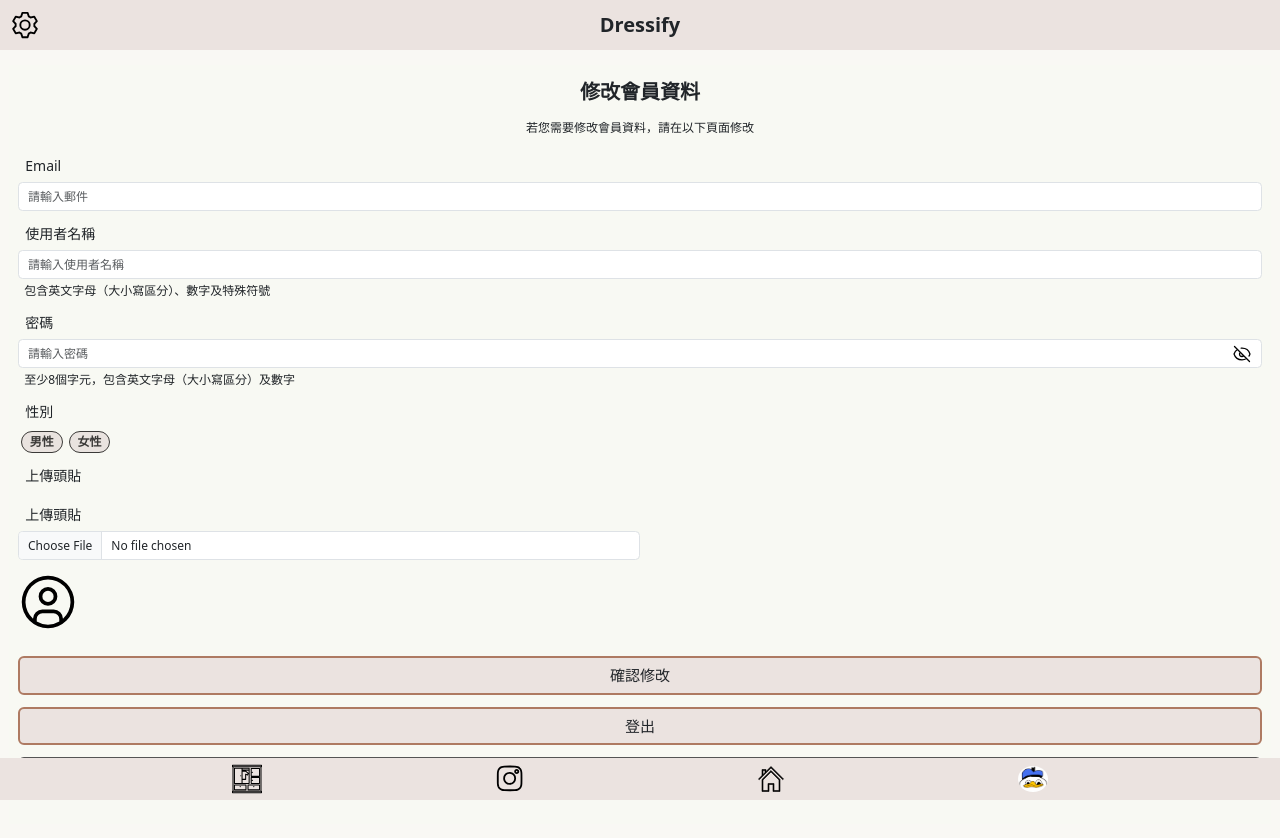
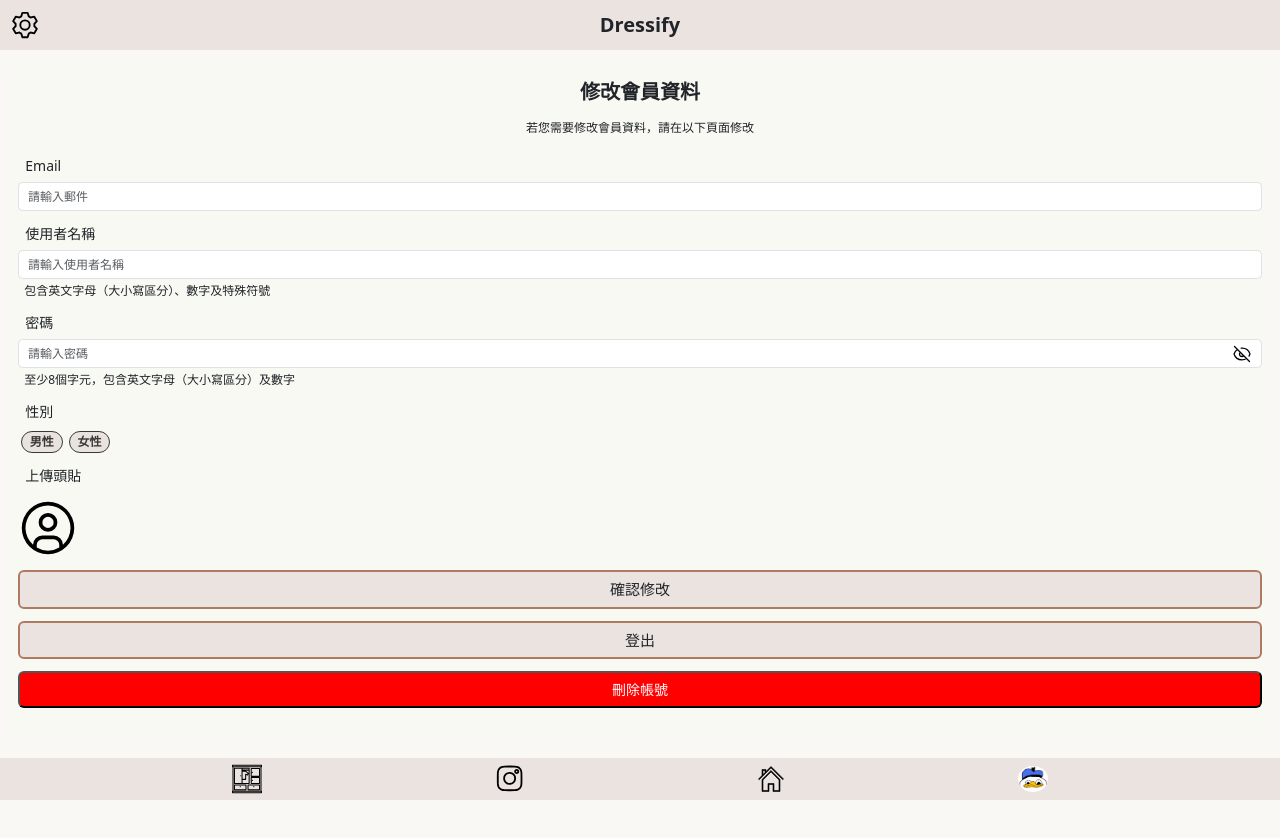
Before and after one commit to daymareHuang/ClothesMatch_Web, a React (Vite) app: page /Modification in a window 1280 px wide. Shown: the top 838 px of the page. After the commit the page ends 800 px from the top, so only its background shows below. Built offline with nearby package versions, Linux system fonts and the light colour scheme.

Commit message:
更新上傳頭像功能

```diff
--- a/src/pages/userinfo/AvatarUpload.jsx
+++ b/src/pages/userinfo/AvatarUpload.jsx
@@ -8,116 +8,123 @@
 // cmd npm install react-bootstrap bootstrap react-cropper cropperjs
 
 function AvatarUpload() {
-    const [image, setImage] = useState(null);  // 儲存上傳圖片的連結
-    const [croppedImage, setCroppedImage] = useState(null);  // 儲存裁剪後圖片的連結
-    const [showModal, setShowModal] = useState(false);  // 控制視窗開啟及關閉
-    const cropperRef = useRef(null);  // 引用 Cropper
+    const [showUploadModal, setShowUploadModal] = useState(false);
+    const [showEditModal, setShowEditModal] = useState(false);
+    const [image, setImage] = useState(null); // 儲存使用者上傳的照片
+    const [croppedImage, setCroppedImage] = useState(null); // 儲存已編輯的圖片
+    const cropperRef = useRef(null);
 
-    // 圖片上傳
-    const handleImageChange = (e) => {
-        const file = e.target.files[0];
+    // Toggle upload modal visibility
+    const handleShowUploadModal = () => setShowUploadModal(true);
+    const handleCloseUploadModal = () => setShowUploadModal(false);
+
+    // Toggle edit modal visibility
+    const handleShowEditModal = () => setShowEditModal(true);
+    const handleCloseEditModal = () => setShowEditModal(false);
+
+    // Handle image upload
+    const handleImageChange = (event) => {
+        const file = event.target.files[0];
         if (file) {
             const reader = new FileReader();
-            reader.onload = () => {
-                setImage(reader.result);  // 設置上傳圖片的連結
-                setCroppedImage(null);  // 清除裁剪後的圖片
+            reader.onloadend = () => {
+                setImage(reader.result);
+                handleCloseUploadModal(); // 上傳圖片後關閉上傳的對話視窗
+                handleShowEditModal(); // 上傳圖片後開啟編輯視窗
             };
             reader.readAsDataURL(file);
         }
     };
 
-    // 即時更新預覽
+    // Handle crop button click
     const handleCrop = () => {
-        if (cropperRef.current) {
-            const cropperInstance = cropperRef.current.cropper;
-            if (cropperInstance) {
-                const croppedCanvas = cropperInstance.getCroppedCanvas();
-                if (croppedCanvas) {
-                    const croppedDataUrl = croppedCanvas.toDataURL();
-                    setCroppedImage(croppedDataUrl);
-                }
-            }
+        const cropper = cropperRef.current?.cropper;
+        if (cropper) {
+            setCroppedImage(cropper.getCroppedCanvas().toDataURL());
+            handleCloseEditModal(); // 編輯後關閉視窗
         }
-        // 關閉視窗
-        setShowModal(false);
+    };
+
+    // Handle avatar click (show upload or edit modal based on image existence)
+    const handleAvatarClick = () => {
+        if (image) {
+            handleShowEditModal(); // If image exists, show edit modal
+        } else {
+            handleShowUploadModal(); // If no image, show upload modal
+        }
+    };
+
+    // Handle back to upload modal
+    const handleBackToUpload = () => {
+        setShowEditModal(false); // Close the edit modal
+        setImage(null); // Reset the uploaded image (to allow re-uploading)
+        setCroppedImage(null); // Reset the cropped image (to allow new crop)
+        handleShowUploadModal(); // Open upload modal again
     };
 
     return (
         <div>
-            <div className="mt-3">
-                <label htmlFor="userAvatar" className="form-label">&nbsp;&nbsp;上傳頭貼</label>
-                <input
-                    type="file"
-                    className="form-control align-content-center w-50"
-                    id="userAvatar"
-                    accept="image/*"
-                    onChange={handleImageChange}
+            {/* Avatar Image */}
+            <div className="avatar-container mt-2" onClick={handleAvatarClick}>
+                <img
+                    src={croppedImage || image || "../src/assets/img/icon/avatar.svg"}
+                    alt="Avatar"
+                    className="rounded-circle userImgBig"
                 />
             </div>
 
-            {/* 預覽已上傳的圖片 */}
-            <div className=" d-flex flex-column mt-3">
-                {croppedImage ? (
-                    <img
-                        src={croppedImage}  // 顯示裁剪後的圖片
-                        alt="預覽圖片"
-                        width="60px"
-                        height="60px"
-                        className="align-content-center mb-3 rounded-circle"
-                    />
-                ) : image ? (
-                    <img
-                        src={image}  // 顯示上傳的圖片
-                        alt="預覽圖片"
-                        width="60px"
-                        height="60px"
-                        className="align-content-center mb-3 rounded-circle"
-                    />
-                ) : (
-                    // 顯示預設頭像
-                    <img
-                        src="src/assets/img/icon/avatar.svg"
-                        alt="預設頭像"
-                        width="60px"
-                        height="60px"
-                        className="align-content-center mb-3 rounded-circle"
-                    />
-                )}
-
-                {/* 上傳圖片後，才會顯示圖片編輯按鈕 */}
-                {image && (
-                    <Button variant="light" style={{ backgroundColor: '#ebe3e0' }} className="btn btn-lg rounded-3 text-s w-25" onClick={() => setShowModal(true)}>
-                        編輯圖片
-                    </Button>
-                )}
-            </div>
-
-            {/* 開新modal已編輯圖片 */}
-            <Modal show={showModal} onHide={() => setShowModal(false)}>
-                <Modal.Header closeButton></Modal.Header>
-                <Modal.Body>
-                    <Cropper
-                        src={image}
-                        style={{ width: '100%', height: '400px' }} // 調整圖片顯示大小
-                        initialAspectRatio={1}
-                        aspectRatio={1}
-                        guides={false}
-                        ref={cropperRef} // 設定來源
-                        viewMode={1}  // 避免圖片超出範圍
-                        background={false} // 背景透明
-                        autoCropArea={1} // 預設保留全部範圍
-                        responsive={true} // 自適應裁剪範圍
-                        checkOrientation={true}  // 禁止圖片旋轉
+            {/* Upload Image Modal */}
+            <Modal show={showUploadModal} onHide={handleCloseUploadModal} size="lg">
+                <Modal.Header closeButton style={{
+                    backgroundColor: "#ebe3e0"
+                }}>
+                    <Modal.Title>上傳圖片</Modal.Title>
+                </Modal.Header>
+                <Modal.Body style={{
+                    backgroundColor: "#ebe3e0",
+                }}>
+                    {/* File Input for Image Upload */}
+                    <input
+                        type="file"
+                        accept="image/*"
+                        onChange={handleImageChange}
+                        className="form-control"
                     />
                 </Modal.Body>
+            </Modal>
+
+            {/* Edit (Crop) Image Modal */}
+            <Modal show={showEditModal} onHide={handleCloseEditModal} size="lg">
+                <Modal.Header closeButton style={{
+                    backgroundColor: "#ebe3e0",
+                }}>
+                    <Modal.Title>編輯圖片</Modal.Title>
+                </Modal.Header>
+                <Modal.Body style={{
+                    backgroundColor: "#ebe3e0",
+                }}>
+                    {/* Cropper Component */}
+                    {image && (
+                        <Cropper
+                            src={image}
+                            ref={cropperRef}
+                            style={{ width: '100%', height: '400px' }}
+                            aspectRatio={1} // 顯示編輯範圍為圓形
+                            guides={false}
+                        />
+                    )}
+                </Modal.Body>
                 <Modal.Footer>
+                    <Button variant="light" style={{ backgroundColor: '#ebe3e0' }} className="btn btn-lg rounded-3" onClick={handleBackToUpload}>
+                        上一步
+                    </Button>
                     <Button variant="light" style={{ backgroundColor: '#ebe3e0' }} className="btn btn-lg rounded-3" onClick={handleCrop}>
-                        確定
+                        完成
                     </Button>
                 </Modal.Footer>
             </Modal>
         </div>
-    )
+    );
 }
 
 export default AvatarUpload
--- a/src/pages/userinfo/Register.jsx
+++ b/src/pages/userinfo/Register.jsx
@@ -6,7 +6,8 @@
 import UserInfoInput from './UserInfoInput'
 import GenderInput from './GenderInput'
 // import StylePreferenceInput from './StylePreferenceInput'
-import AvatarUpload from "./AvatarUpload";
+// import AvatarUpload from "./AvatarUpload";
+import AddAvatar from "../../components/AddAvatar";
 
 
 function Register() {
@@ -83,7 +84,10 @@
                 </div>
               </div> */}
               {/* <!-- Avatar --> */}
-              <AvatarUpload />
+              <div className="mt-3">
+                <label htmlFor="userAvatar" className="form-label">&nbsp;&nbsp;上傳頭貼</label>
+                <AddAvatar />
+              </div>
               {/* <!-- button --> */}
               <div>
                 <button className="btn btn-lg rounded-3 w-100 py-2 mt-3" style={{ backgroundColor: '#ebe3e0' }}>註冊會員</button>
--- a/src/pages/userinfo/TodaySuggestion.jsx
+++ b/src/pages/userinfo/TodaySuggestion.jsx
@@ -64,12 +64,12 @@
         backdrop="static"
       >
         <Modal.Header closeButton style={{
-            backgroundColor: "#ebe3e0",
+            backgroundColor: "#ebe3e0"
           }}>
         </Modal.Header>
         <Modal.Body
           style={{
-            backgroundColor: "#ebe3e0",
+            backgroundColor: "#ebe3e0"
           }}
         >
           <img
```
